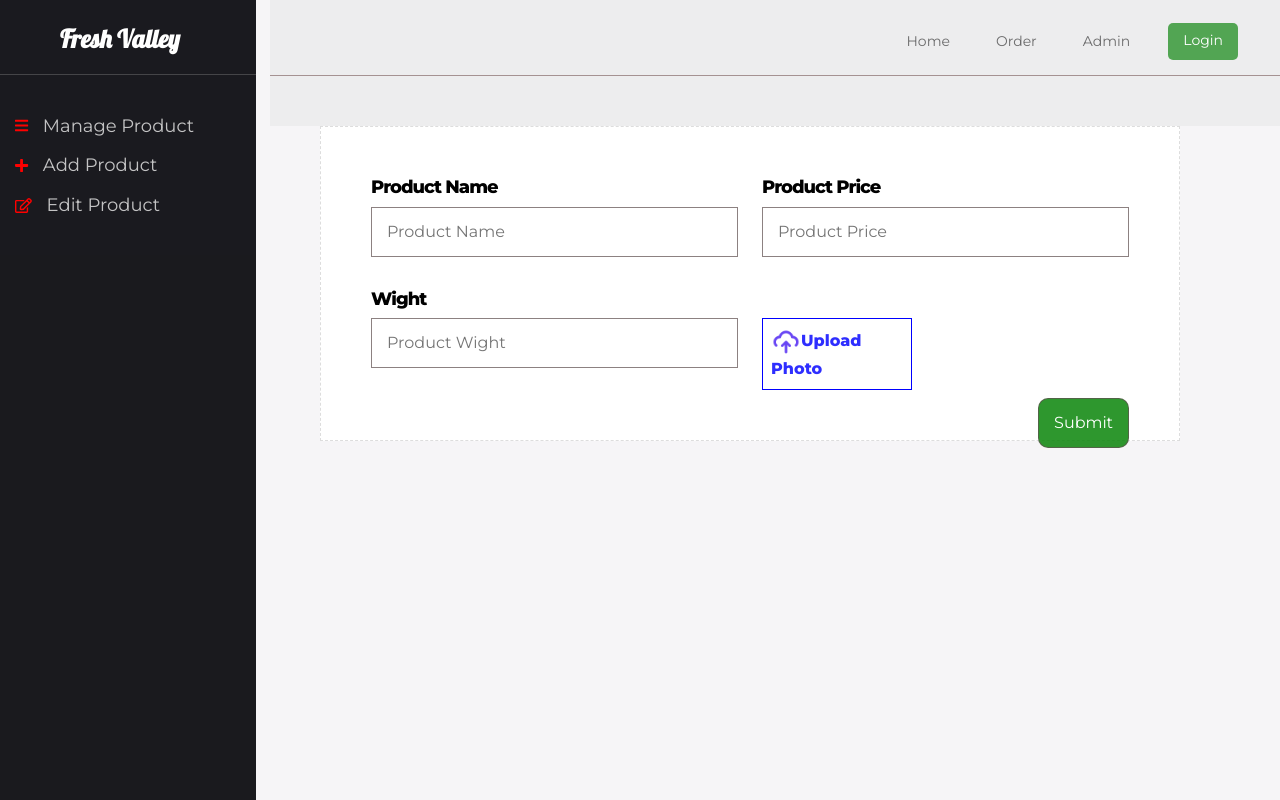
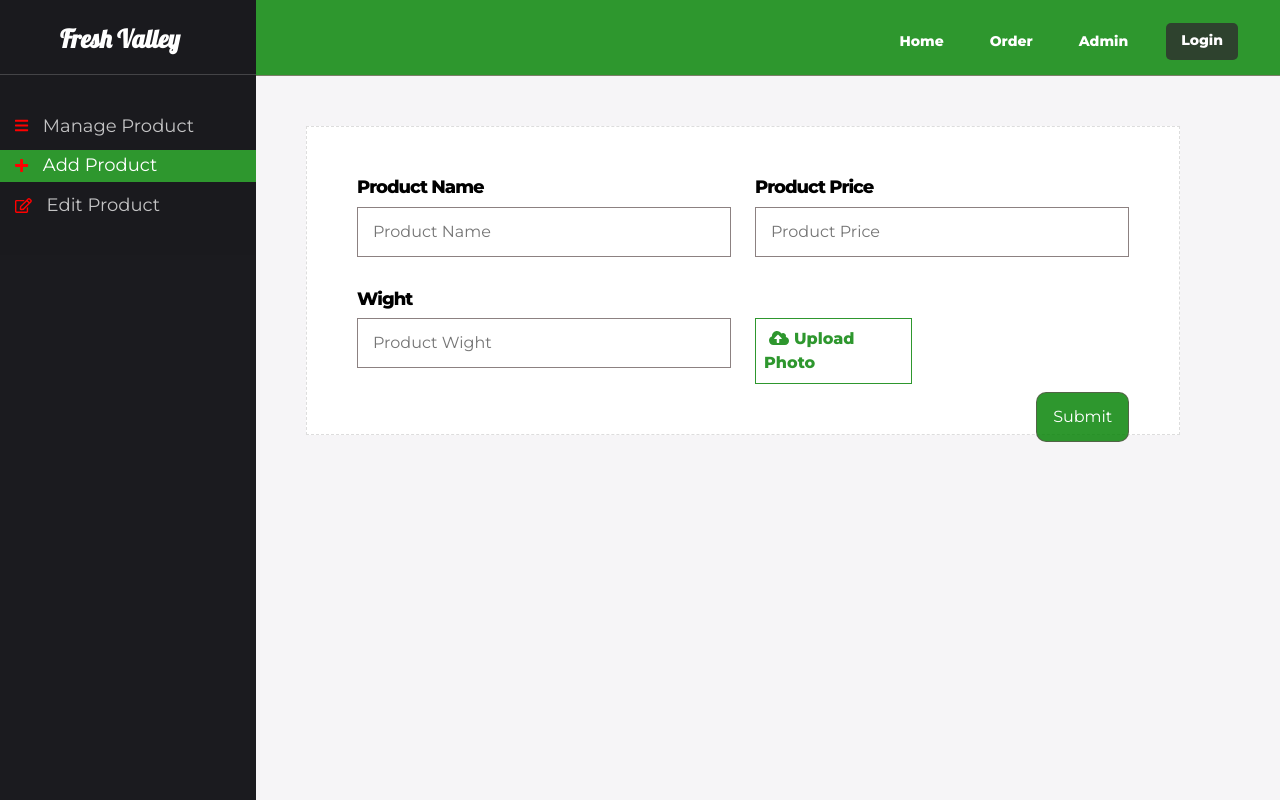
Before and after one commit to tarek421/fresh-valley-client, a React (Create React App) app: page /admin in a window 1280 px wide. Both pictures are taken after a click on the element "Add Product". Built offline with nearby package versions, Linux system fonts and the light colour scheme.

Commit message:
added admin panale

```diff
--- a/src/components/AddProduct/AddProduct.css
+++ b/src/components/AddProduct/AddProduct.css
@@ -38,20 +38,21 @@ span{
 
 .image-upload{
    margin-top: 53px;
-    border: 1px solid blue;
-    width: 41%;
+    border: 1px solid #2e972e;
+    width: 42%;
     padding: 8px;
     cursor: pointer;
 }
 
-.image-upload img
+.image-upload .upload-icon
 {
     width: 30px;
     cursor: pointer;
+    color: #2e972e;
 }
 
 .upload-photo {
-   color: #0000ffd1;
+   color: #2e972e;
    font-size: 16px;
    font-weight: 600;
    cursor: pointer;
--- a/src/components/AddProduct/AddProduct.js
+++ b/src/components/AddProduct/AddProduct.js
@@ -3,15 +3,59 @@ import axios from "axios";
 import "./AddProduct.css";
 import { useForm } from "react-hook-form";
 import toast from "react-hot-toast";
+import { FontAwesomeIcon } from "@fortawesome/react-fontawesome";
+import { faCloudUploadAlt } from "@fortawesome/free-solid-svg-icons";
 
 const AddProduct = () => {
+
+  const [imageUrl, setImageUrl] = useState("");
   const {
     register,
     handleSubmit,
     formState: { errors },
   } = useForm();
-  const [imageUrl, setImageUrl] = useState("");
-  const onSubmit = (data) => console.log(data);
+
+  const onSubmit = (data) => {
+    const loading = toast.loading("Please wait...", {
+      style: {
+        borderRadius: "10px",
+        background: "#333",
+        color: "#fff",
+      },
+    });
+
+    const product = {
+      name: data.name,
+      price: data.price,
+      wight: data.wight,
+      image: imageUrl,
+    };
+    console.log(product);
+
+    axios
+      .post("http://localhost:5000/addProduct", product)
+      .then(function (response) {
+        console.log(response);
+        toast.dismiss(loading);
+        toast.success("Successfully add product", {
+          style: {
+            borderRadius: "10px",
+            background: "green",
+            color: "#fff",
+          },
+        });
+      })
+      .catch(function (error) {
+        console.log(error);
+        toast.error(error, {
+          style: {
+            borderRadius: "10px",
+            background: "#333",
+            color: "red",
+          },
+        });
+      });
+  };
 
   const handleImage = (event) => {
     const loading = toast.loading("Please wait...", {
@@ -51,6 +95,7 @@ const AddProduct = () => {
         <div className="col-6">
           <h4 className="product-title">Product Name</h4>
           <input
+            className="input-clear"
             placeholder="Product Name"
             {...register("name", { required: true })}
           />
@@ -58,6 +103,7 @@ const AddProduct = () => {
 
           <h4 className="product-title mt-4">Wight</h4>
           <input
+            className="input-clear"
             placeholder="Product Wight"
             {...register("wight", { required: true })}
           />
@@ -67,6 +113,7 @@ const AddProduct = () => {
         <div className="col-6">
           <h4 className="product-title">Product Price</h4>
           <input
+            className="input-clear"
             placeholder="Product Price"
             {...register("price", { required: true })}
           />
@@ -74,13 +121,18 @@ const AddProduct = () => {
 
           <div className="image-upload">
             <label htmlFor="file-input">
-              <img
-                src={require("../../icons/cloud-upload-outline 1.png")}
-                alt="Upload"
+              <FontAwesomeIcon
+                className="upload-icon"
+                icon={faCloudUploadAlt}
               />
               <span className="upload-photo">Upload Photo</span>
             </label>
-            <input onChange={handleImage} id="file-input" type="file" />
+            <input
+              className="input-clear"
+              onChange={handleImage}
+              id="file-input"
+              type="file"
+            />
           </div>
         </div>
       </div>
--- a/src/components/Admin/Admin.css
+++ b/src/components/Admin/Admin.css
@@ -3,6 +3,7 @@
 .admin-container {
   width: 100%;
   display: flex;
+  position: relative;
 }
 
 .side-bar {
@@ -10,14 +11,17 @@
   height: 100vh;
   background-color: #030307e6;
   color: #ffffffbd;
-  position: fixed;
+  position: sticky;
+  z-index: 1000;
+  overflow-y: auto;
 }
 
 .main {
+  max-width: 100%;
   width: 80%;
-  background-color: #dddcdc57;
+  height: 100vh;
   color: black;
-  margin-left: 270px;
+  overflow-y: auto;
 }
 
 .brand {
@@ -32,6 +36,15 @@
   color: #edecee;
 }
 
+.admin-navbar-navlink .nav-link{
+  font-weight: 600;
+  color: #fff !important;
+}
+
+.admin-navbar-navlink #login{
+  background-color: #2e342ed9;
+}
+
 .name {
   text-align: center;
   padding: 20px 0;
@@ -40,25 +53,27 @@
 .admin-navbar {
   border-bottom: 1px solid #917979c7;
   padding-bottom: 0px;
+  background: #2e972e;
 }
 
-.menu {
-  margin-left: 15px;
-}
 
 .main-content {
   background: #f6f5f7;
-  height: 100%;
 }
 
 h5 {
   font-size: 18px;
   font-weight: 300;
   cursor: pointer;
-  padding: 5px 0;
+  padding: 5px 15px;
 }
 
 .menu h5 span {
   font-size: 15px;
   margin-right: 10px;
 }
+
+.manageActive, .addActive, .editActive {
+  background-color: #2e972e;
+  color: white;
+}
--- a/src/components/Admin/Admin.js
+++ b/src/components/Admin/Admin.js
@@ -11,8 +11,11 @@ import "./Admin.css";
 
 const Admin = () => {
 
-  const [active, setActive] = useState({manage: true});
-  console.log(active);
+  const [active, setActive] = useState({manage: true, manageActive: 'manageActive'});
+  const manageActive = (active.manageActive);
+  const addActive = (active.addActive);
+  const editActive = (active.editActive);
+  // console.log(active.event.target.parrentNode);
 
   return (
     <div className="admin-container">
@@ -22,9 +25,9 @@ const Admin = () => {
           <hr />
         </div>
         <div className="menu">
-           <h5 onClick={()=>setActive({manage: true})}><span><FontAwesomeIcon icon={faBars} /></span> Manage Product</h5>
-           <h5 onClick={()=>setActive({add: true})}><span><FontAwesomeIcon icon={faPlus} /></span> Add Product</h5>
-           <h5 onClick={()=>setActive({edit: true})}><span><FontAwesomeIcon icon={faEdit} /></span> Edit Product</h5>
+           <h5 className={manageActive} onClick={()=>setActive({manage: true, manageActive: 'manageActive'})}><span><FontAwesomeIcon icon={faBars} /></span> Manage Product</h5>
+           <h5 className={addActive} onClick={()=>setActive({add: true, addActive: 'addActive'})}><span><FontAwesomeIcon icon={faPlus} /></span> Add Product</h5>
+           <h5 className={editActive} onClick={()=>setActive({edit: true, editActive: 'editActive'})}><span><FontAwesomeIcon icon={faEdit} /></span> Edit Product</h5>
         </div>
       </div>
       <div className="main">
@@ -33,7 +36,7 @@ const Admin = () => {
           <Navbar.Toggle aria-controls="navbarScroll" />
           <Navbar.Collapse className="justify-content-end" id="navbarScroll">
             <Nav
-              className="my-2 my-lg-0"
+              className="my-2 my-lg-0 admin-navbar-navlink"
               style={{ maxHeight: "100px" }}
               navbarScroll
             >
```
